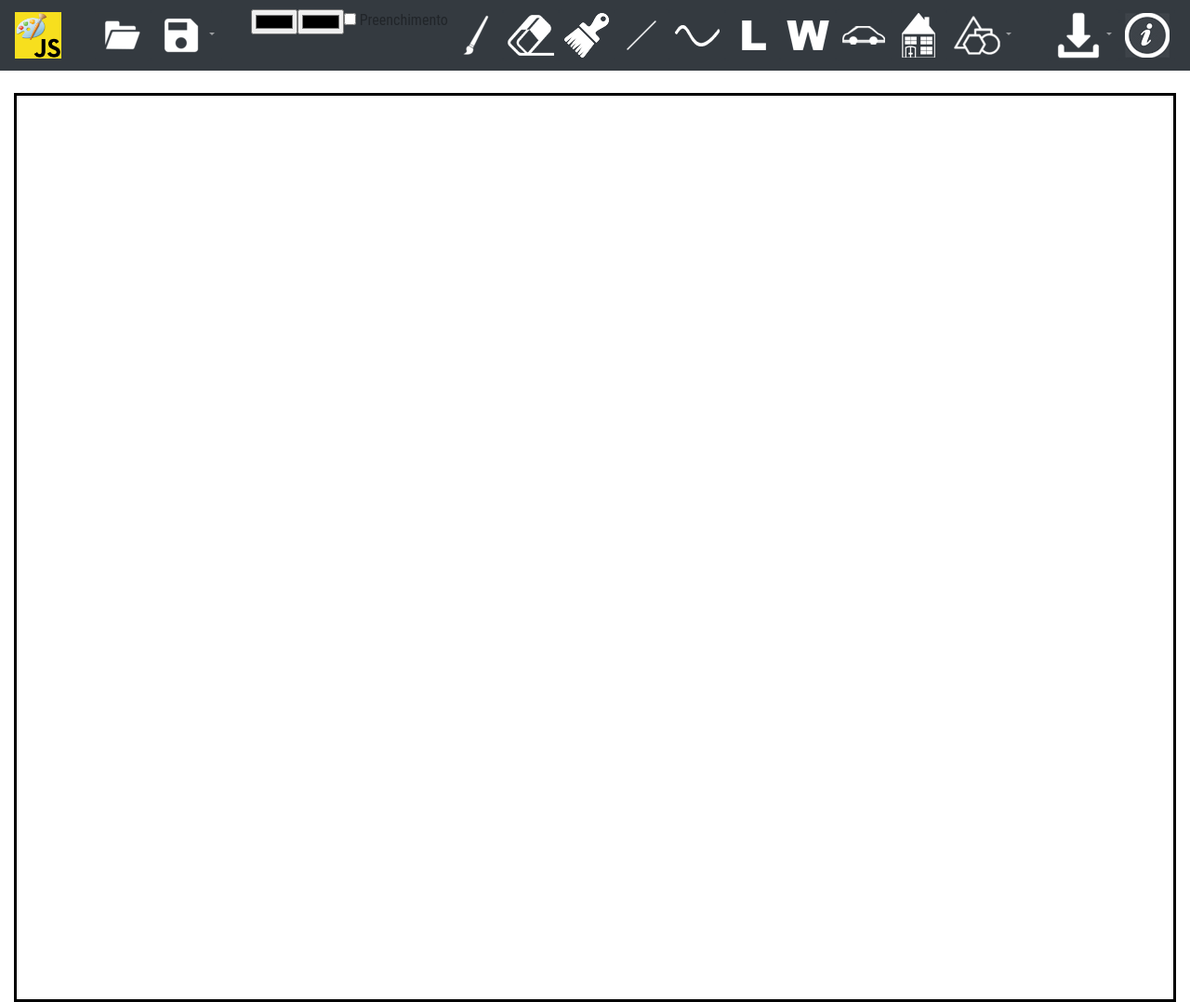
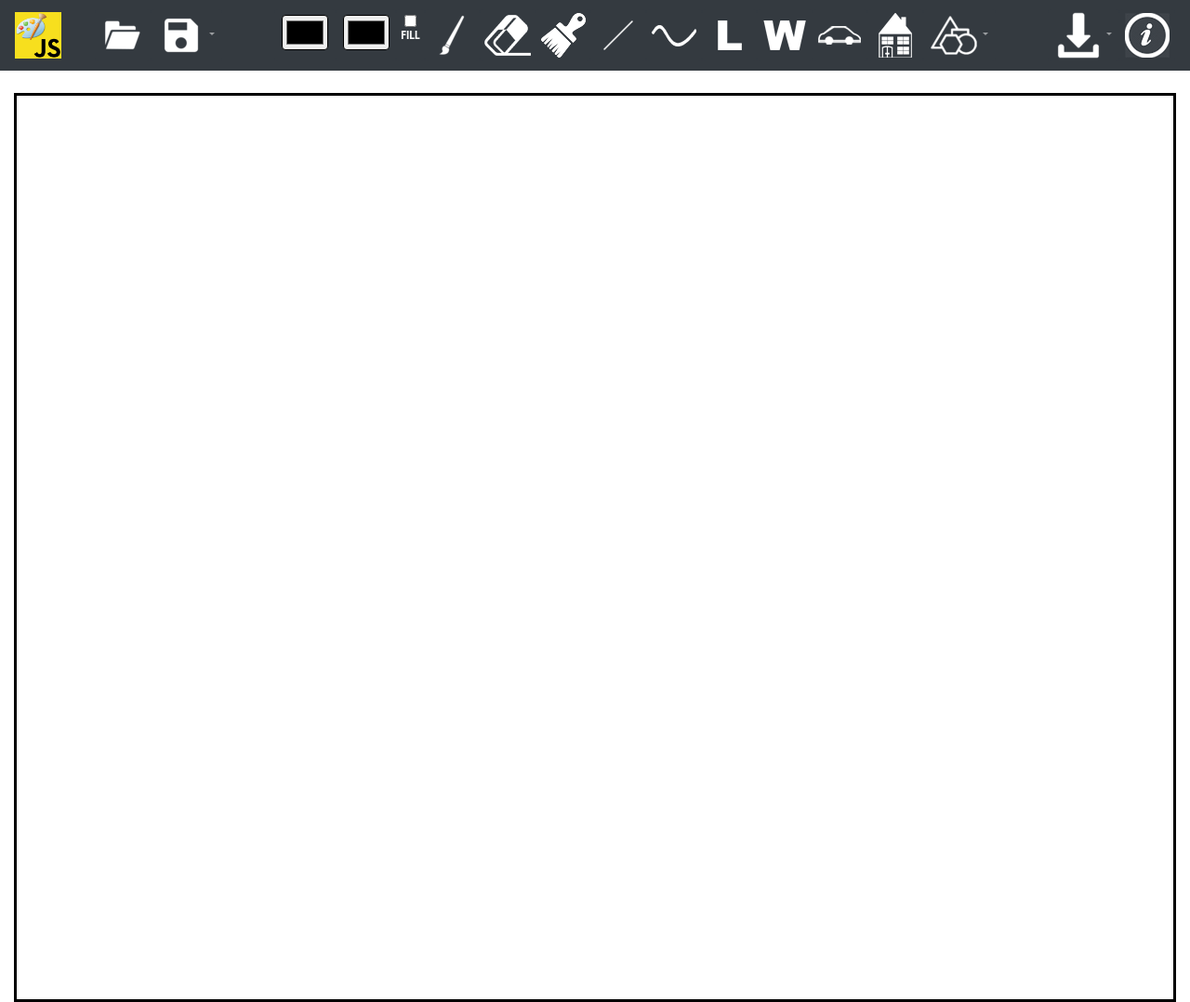
Before and after one commit to WesGtoX/paint-js, a plain HTML site: page index.html in a window 1280 px wide. Shown: the whole page at 93% size. Drawn offline with nearby package versions, Linux system fonts and the light colour scheme.

Commit message:
Fix some bugs and style

```diff
--- a/index.html
+++ b/index.html
@@ -61,17 +61,17 @@
             </ul>
             <ul class="navbar-nav">
                 <!-- Pick a stroke color to you draw -->
-                <li class="nav-item active">
-                    <input type="color" name="strokeColor" id="strokeColor" onmouseout="setStrokeFillColor()">
+                <li class="nav-item active badge badge-dark">
+                    <input type="color" class="fill-color-state input-control" name="strokeColor" id="strokeColor" onmouseout="setStrokeFillColor()">
                 </li>
                 <!-- Pick a fill color to you draw -->
-                <li class="nav-item active">
-                    <input type="color" name="fillColor" id="fillColor" onmouseout="setStrokeFillColor()">
+                <li class="nav-item active badge badge-dark">
+                    <input type="color" class="fill-color-state input-control" name="fillColor" id="fillColor" onmouseout="setStrokeFillColor()">
                 </li>
                 <!-- Activate the fillstate -->
-                <li class="nav-item active">
-                    <input type="checkbox" name="fillState" id="fillState" onclick="setFillState()">
-                    Preenchimento
+                <li class="nav-item active text-center badge badge-dark">
+                    <input type="checkbox" class="fill-color-state" name="fillState" id="fillState" onclick="setFillState()">
+                    <p>FILL</p>
                 </li>
                 <li class="nav-item active">
                     <!-- Selecte the brush tool -->
@@ -212,12 +212,11 @@
             </button>
         </div>
         <div class="modal-body text-center">
-            <p><strong>Boccardo de Andrade</strong><br>Code: 827.969</p>
+            <p><strong>Lenin Boccardo de Andrade</strong><br>Code: 827.969</p>
             <p><strong>Wesley de Oliveira Mendes</strong><br>Code: 828.507</p>
         </div>
         <div class="modal-footer">
             <button type="button" class="btn btn-secondary" data-dismiss="modal">Close</button>
-            <button type="button" class="btn btn-primary">Save changes</button>
         </div>
         </div>
     </div>
--- a/static/css/style.css
+++ b/static/css/style.css
@@ -2,41 +2,11 @@ html, body {
     width:  100%;
     height: 100%;
     margin: 0;
-  }
+}
 
 body {
     font-family: 'Roboto Condensed', sans-serif;
 }
-
-/* .wrapper {
-    max-width: 900px;
-    margin: auto;
-    font-family: Arial, Helvetica, sans-serif
-} */
-
-/* .toolbar {
-    width: 100%;
-    padding-right: 0 !important;
-    padding-left: 0 !important;
-    margin-right: 0 !important;
-    margin-left: 0;
-    background-color: #444;
-    overflow: auto;
-} */
-
-/* .toolbar a {
-    float: left;
-    width: 5%;
-    text-align: center;
-    padding: 5px 5px;
-    transition: all 0.5s ease;
-    color: white;
-} */
-
-/* Change color on hover */
-/* .toolbar a:hover {
-    background-color: #000;
-} */
 
 .dropdown-menu {
     background-color: #343a40!important
@@ -68,3 +38,18 @@ body {
 .dropdown-menu {
     min-width: 50px;
 }
+
+.fill-color-state {
+    color: #fff;
+    margin: 3px;
+}
+
+.input-control {
+    display: block;
+    height: calc(1.5em + .75rem + 2px);
+    font-size: 1rem;
+    font-weight: 400;
+    line-height: 1.5;
+    border-radius: .25rem;
+    transition: border-color .15s ease-in-out,box-shadow .15s ease-in-out;
+}
```
Also changed, not shown: static/js/main.js (+47 -90 lines).
